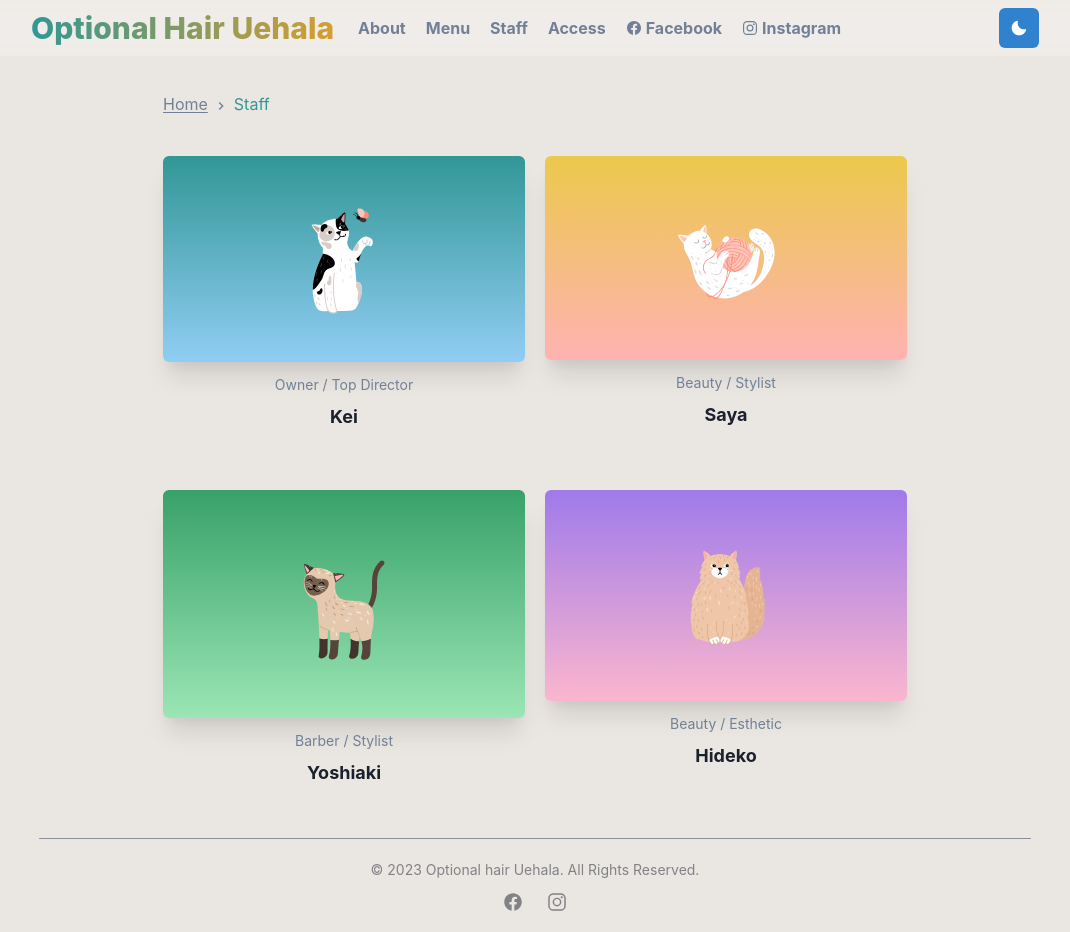
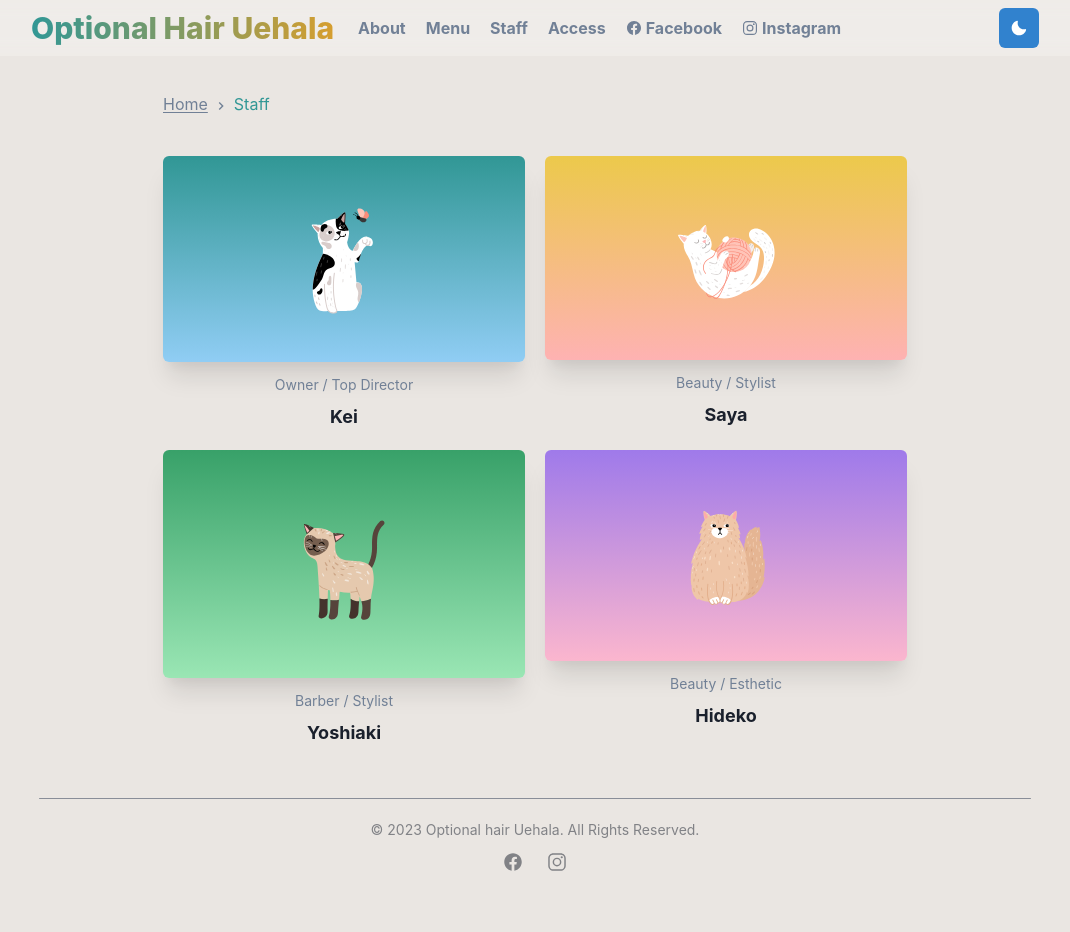
Before and after one commit to Glimmer5/optional_hair_uehala, a Next.js app: page /staff in a window 1280 px wide. Shown: the whole page, without its empty margins (105-1175 px from the left). After the commit the page ends 892 px from the top, so only its background shows below. Built offline with nearby package versions, Linux system fonts and the light colour scheme; a web font is replaced by a local one.

Commit message:
[update]index

```diff
--- a/src/components/section/index.tsx
+++ b/src/components/section/index.tsx
@@ -5,6 +5,7 @@ type SectionProps = {
   children: React.ReactNode;
   delay?: string;
   chakraProps?: ChakraProps;
+  mb?: number;
 };
 
 const StyledDiv = chakra(motion.div, {
@@ -17,6 +18,7 @@ const Section: React.FC<SectionProps> = ({
   children,
   delay,
   chakraProps,
+  mb
 }) => {
   return (
     <StyledDiv
@@ -24,7 +26,7 @@ const Section: React.FC<SectionProps> = ({
       initial={{ y: 10, opacity: 0 }}
       animate={{ y: 0, opacity: 1 }}
       transition={{ type: "spring", delay }}
-      mb={10}
+      mb={mb}
     >
       {children}
     </StyledDiv>
--- a/src/pages/about.tsx
+++ b/src/pages/about.tsx
@@ -28,7 +28,7 @@ const About: React.FC = () => {
             </Text>
           </Box>
         </Section>
-        <Box>
+        <Box mb={10}>
           <SimpleGrid columns={[1, 1, 2]} spacing={5}>
             <Section delay="0.1">
               <Image
--- a/src/pages/access.tsx
+++ b/src/pages/access.tsx
@@ -28,7 +28,7 @@ const Access: React.FC = () => {
               />
             </Box>
           </Section>
-          <Section delay="0.1">
+          <Section delay="0.1" mb={10}>
             <Box mb={3}>
               <Title>店舗情報</Title>
             </Box>
--- a/src/pages/index.tsx
+++ b/src/pages/index.tsx
@@ -23,16 +23,16 @@ const Home: React.FC = () => {
         <Box>
           <Section>
             <Box mb={10}>
-              <Heading textAlign="center">くつろぎと新しい刺激を。</Heading>
+              <Heading textAlign="center">くつろぎと<br />新しい刺激を。</Heading>
               <Text mt={5}>
                 昔ながらの理容室の良さ（技術やくつろぎ、癒し）に最新のメンズエステシェービング、ヘッドスパやクリープパーマ、美容ブースではまつげパーマや個室にて女性理容師によるレディースシェービング等新しい刺激も取り入れたお店です。
               </Text>
             </Box>
           </Section>
-          <Section delay="0.1">
+          <Section delay="0.1" mb={10}>
             <MenuSlider />
           </Section>
-          <SimpleGrid columns={[1, 1, 2]} spacing={5}>
+          <SimpleGrid columns={[1, 1, 2]} spacing={5} mb={10}>
             <StaffItem
               id="kei"
               title="Owner / Top Director"
--- a/src/pages/staff.tsx
+++ b/src/pages/staff.tsx
@@ -20,7 +20,7 @@ const Staff: React.FC = () => {
         <Box mb={10}>
           <BreadCrumbButton>Staff</BreadCrumbButton>
         </Box>
-        <SimpleGrid columns={[1, 1, 2]} spacing={5}>
+        <SimpleGrid columns={[1, 1, 2]} spacing={5} mb={10}>
           <Section>
             <StaffItem
               id="kei"
```
